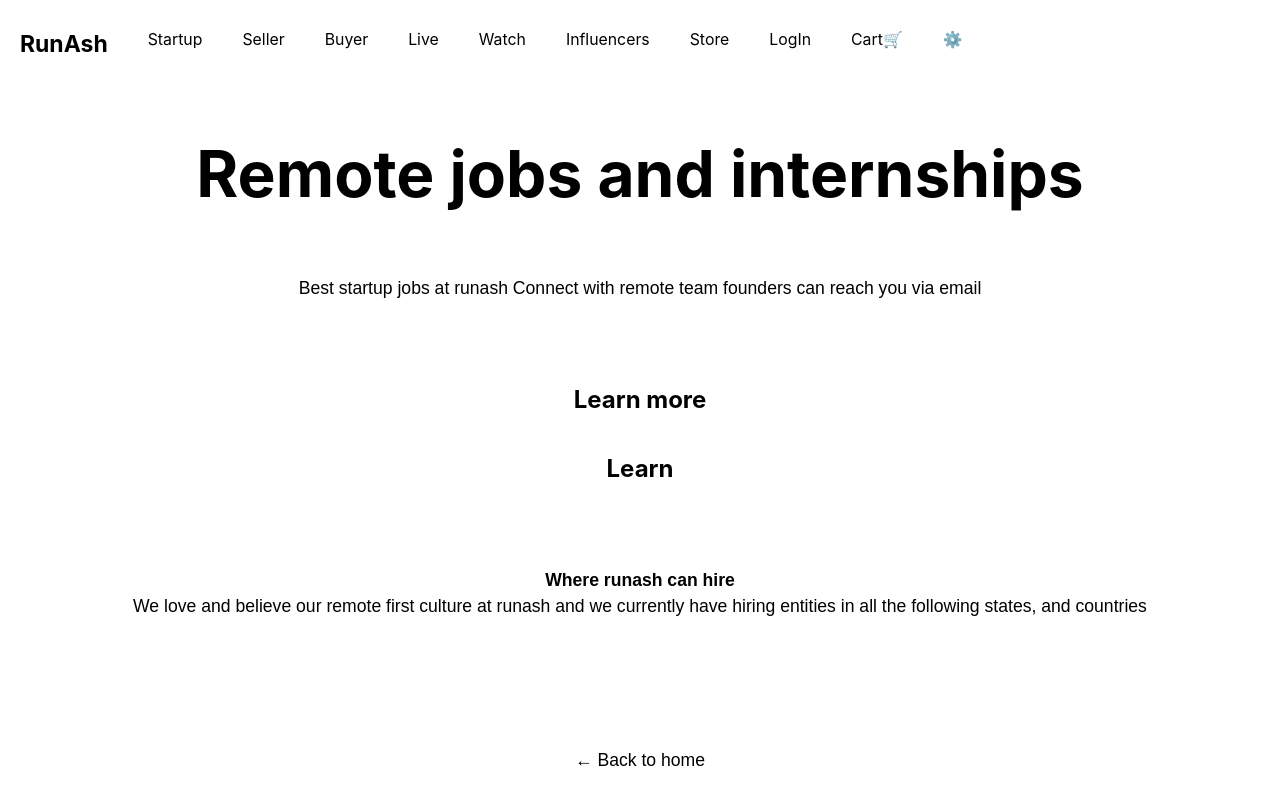
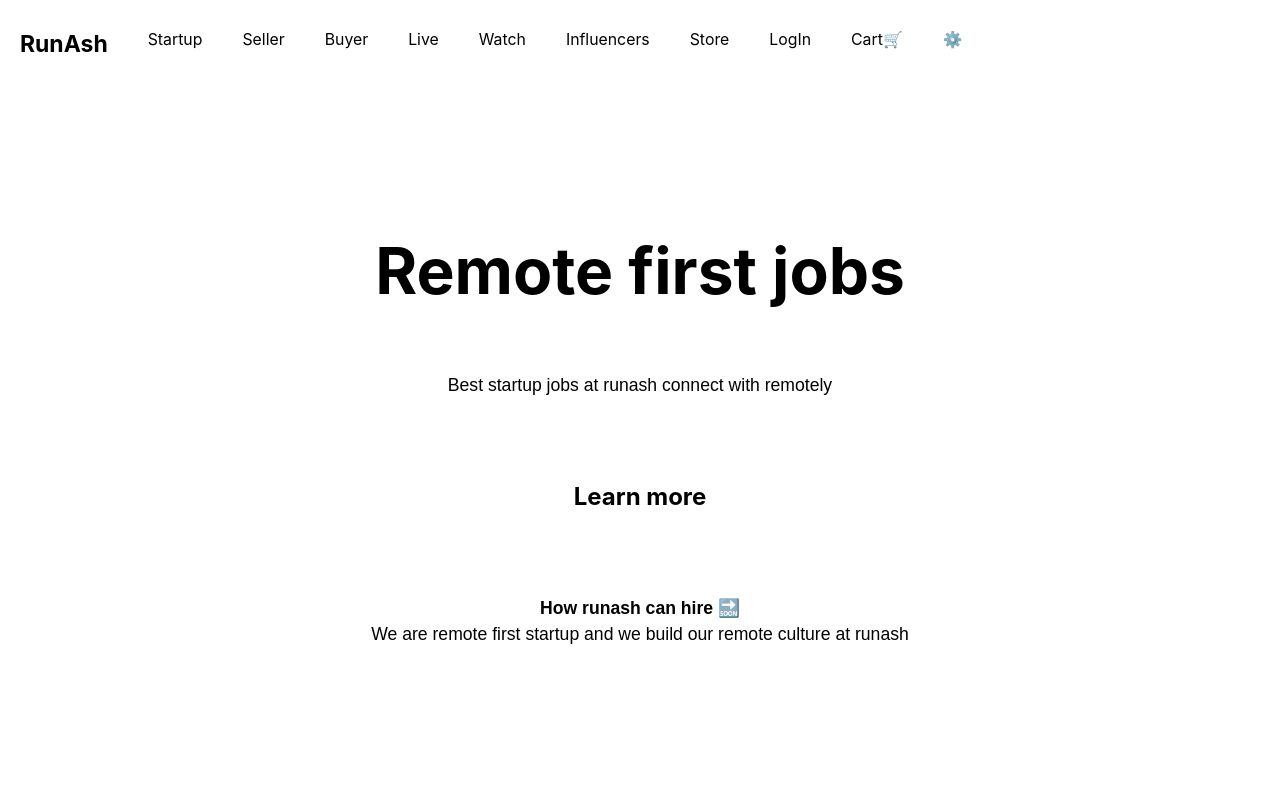
Before and after one commit to rammurmu/next, a Next.js app: page /remote in a window 1280 px wide. Shown: the top 804 px of the page. Built offline with nearby package versions, Linux system fonts and the light colour scheme.

Commit message:
Update remote.js

```diff
--- a/pages/remote.js
+++ b/pages/remote.js
@@ -6,34 +6,25 @@ export default function Remote() {
     <div className={styles.container}>
       <main className={styles.main}>
        <h1 className={styles.title}>
-        Remote jobs and internships</h1>
-        <p className={styles.description}>Best startup jobs at runash Connect with remote team founders can reach you via email</p>
+        Remote first jobs</h1>
+        <p className={styles.description}>Best startup jobs at runash connect with remotely</p>
 
-       <div className={styles.grid}>
+
        <div className={styles.text}>
          <h2>
            Learn more
          </h2>
        </div>
-       </div>
-       <div className={styles.grid}>
-       <div className={styles.text}>
-         <h2>
-           Learn
-         </h2>
-       </div>
-       </div>
-
-
-         <p className={styles.description}><b>Where runash can hire</b><br />We love and believe our remote first culture at runash and we currently have hiring entities in all the following states, and countries</p>
 
 
 
-         <p className={styles.description}>
-          <Link href="/">
-            <a>&larr; Back to home</a>
-          </Link>
-        </p>
+
+
+         <p className={styles.description}><b>How runash can hire 🔜</b><br />We are remote first startup and we build our remote culture at runash </p>
+
+
+
+
       </main>
     </div>
  )
```
